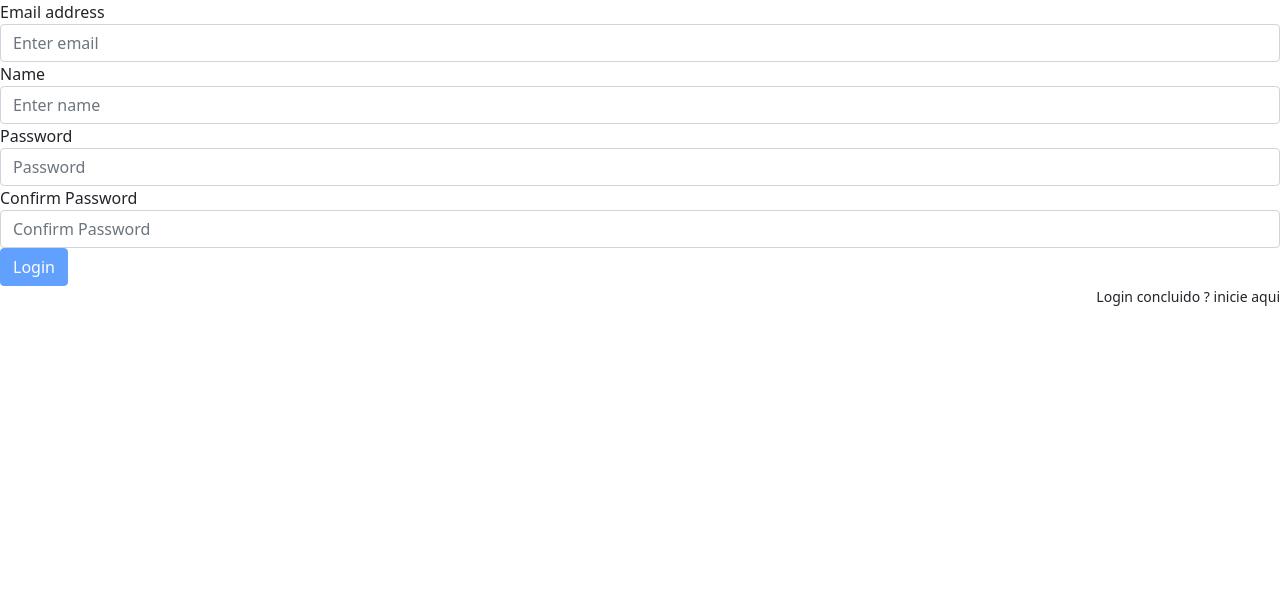
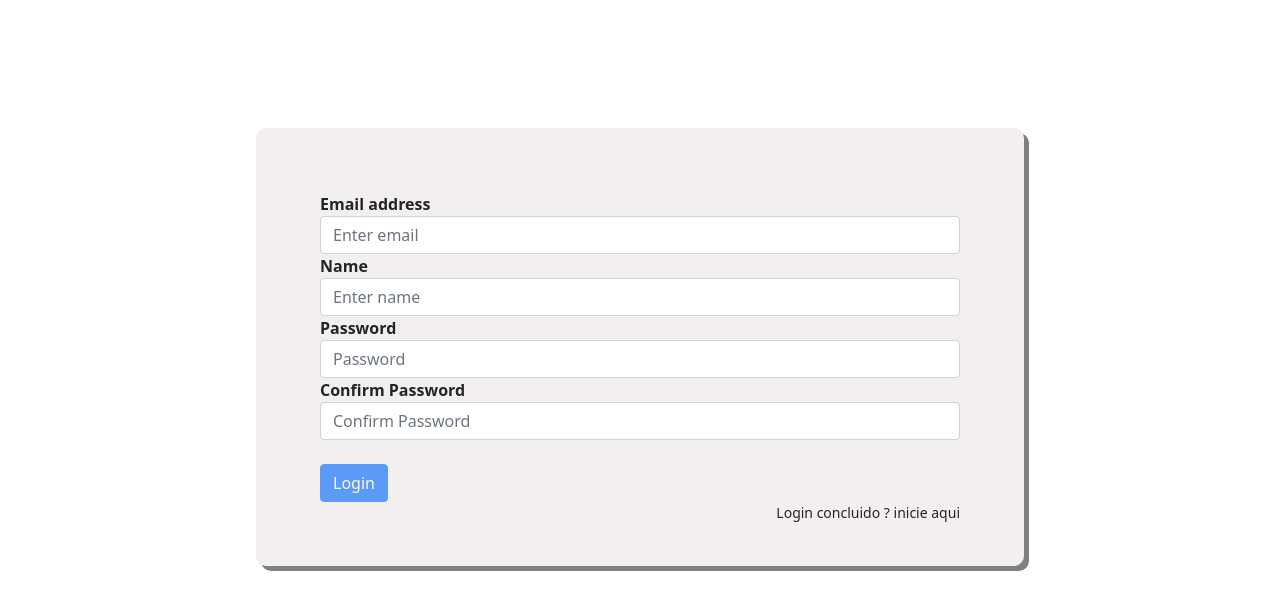
Before and after one commit to Marcs20/angular-finanTeste, an Angular app: page /register in a window 1280 px wide. Shown: the top 610 px of the page. Built offline with nearby package versions, Linux system fonts and the light colour scheme.

Commit message:
1 file modified

```diff
--- a/src/app/registration/registration.component.css
+++ b/src/app/registration/registration.component.css
@@ -1,3 +1,15 @@
+.form-box {
+  background-color: rgb(243, 239, 239);
+  margin: 10% 20%;
+  padding: 5%;
+  border-radius: 10px;
+  box-shadow: grey 5px 5px;
+}
+
+label {
+  font-weight: bold;
+}
+
 .float-right {
   float: right;
 }
--- a/src/app/registration/registration.component.html
+++ b/src/app/registration/registration.component.html
@@ -1,3 +1,4 @@
+<div class="form-box">
   <form #Registerform="ngForm" (ngSubmit)="registerUser()">
     <div class="form-group">
       <label for="exampleInputEmail1">Email address</label>
@@ -64,10 +65,13 @@
       />
       <small
         class="text-danger"
-      [class.d-none]="cpassword.value == password.value || cpassword.untouched"
+        [class.d-none]="
+          cpassword.value == password.value || cpassword.untouched
+        "
         >the passwords aren't the same</small
       >
     </div>
+    <br>
     <button
       [disabled]="Registerform.form.invalid"
       type="submit"
@@ -79,3 +83,4 @@
   <small class="float-right" [routerLink]="['/']"
     >Login concluido ? inicie aqui</small
   >
+</div>
```
Lines whose indentation alone changed are shown as unchanged.
